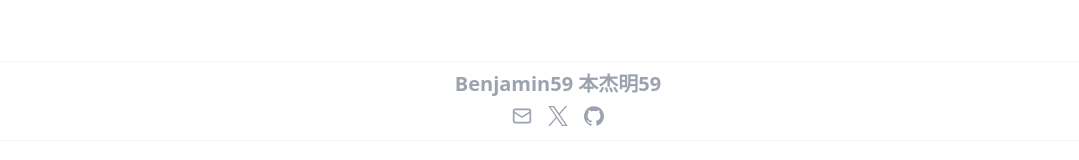
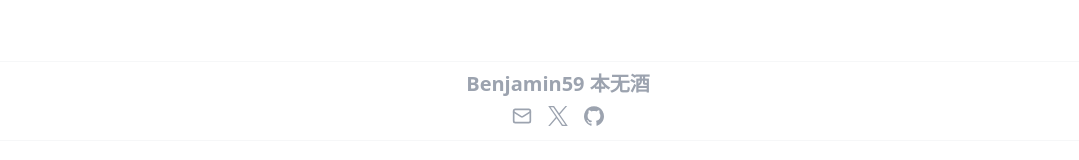
Before and after one commit to BenjaminWu-59/blog-benjamin59, a Next.js app: page / in a window 1280 px wide. Shown: the part 3089-3249 px from the top of the page, without its empty margins (82-1161 px from the left). Built offline with nearby package versions, Linux system fonts and the light colour scheme; a web font is replaced by a local one.

Commit message:
change the footer name

```diff
--- a/components/footer.tsx
+++ b/components/footer.tsx
@@ -6,7 +6,7 @@ export function SiteFooter() {
   return (
     <footer className="w-full h-20 my-32 pt-2 text-center font-zain text-lg text-gray-400/100 border-gray-300/20 border">
       <div className="text-xl font-zain font-bold">
-        Benjamin59 本杰明59
+        Benjamin59 本无酒
       </div>
       <div className="mb-2 mt-2 flex flex-col items-center">
         <div className="mb-3 flex space-x-4">
```
